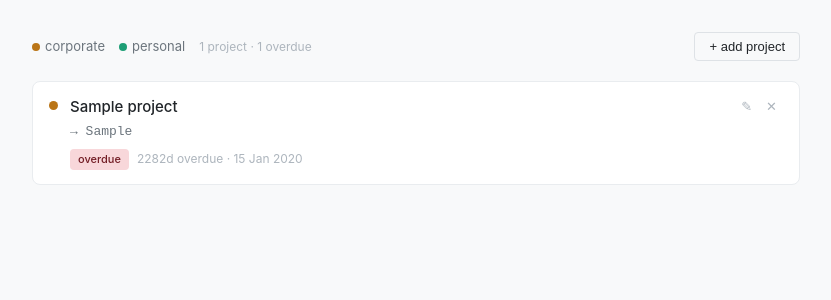
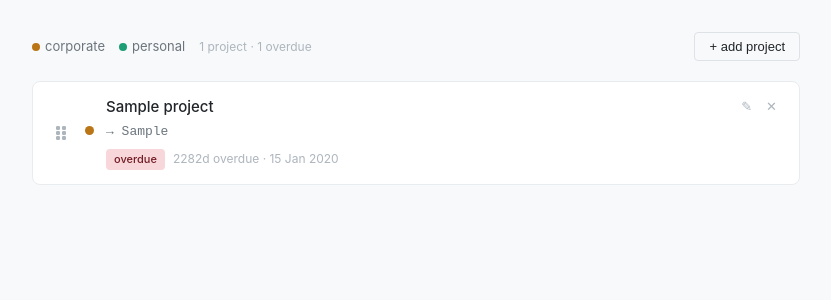
Before and after one commit to Emi7i/Project-tracker, a Django app: page / in a window 1280 px wide. Shown: the top 300 px of the page, without its empty margins (224-1055 px from the left). Run offline with Django 4.2, Linux system fonts and the light colour scheme; tables that the repository leaves empty hold one stand-in row (values such as "Sample post").

Commit message:
Add drag and reorder functionality

```diff
--- a/projects/models.py
+++ b/projects/models.py
@@ -12,6 +12,7 @@ class Project(models.Model):
     project_type = models.CharField(max_length=20, choices=PROJECT_TYPES, default='corporate')
     due_date = models.DateField(null=True, blank=True)
     next_action = models.CharField(max_length=500, blank=True)
+    order = models.IntegerField(default=0)
     created_at = models.DateTimeField(auto_now_add=True)
     updated_at = models.DateTimeField(auto_now=True)
 
--- a/projects/urls.py
+++ b/projects/urls.py
@@ -7,4 +7,5 @@ urlpatterns = [
     path('update/<int:pk>/', views.project_update, name='project_update'),
     path('delete/<int:pk>/', views.project_delete, name='project_delete'),
     path('api/project/<int:pk>/', views.project_detail_api, name='project_detail_api'),
+    path('reorder/', views.reorder_projects, name='reorder_projects'),
 ]
--- a/projects/views.py
+++ b/projects/views.py
@@ -5,11 +5,7 @@ from .models import Project
 
 
 def project_list(request):
-    projects = list(Project.objects.all())
-
-    # Sort by status priority
-    status_order = {'overdue': 0, 'atrisk': 1, 'ontrack': 2, 'ongoing': 3}
-    projects.sort(key=lambda p: status_order.get(p.status, 99))
+    projects = list(Project.objects.all().order_by('order'))
 
     overdue_count = sum(1 for p in projects if p.status == 'overdue')
 
@@ -92,3 +88,20 @@ def project_detail_api(request, pk):
         'due_date': project.due_date.isoformat() if project.due_date else '',
         'next_action': project.next_action,
     })
+
+
+@csrf_exempt
+def reorder_projects(request):
+    if request.method == 'POST':
+        import json
+        try:
+            order_data = json.loads(request.POST.get('order_data', '[]'))
+            for item in order_data:
+                project = get_object_or_404(Project, pk=item['id'])
+                project.order = item['order']
+                project.save()
+            return JsonResponse({'success': True})
+        except Exception as e:
+            return JsonResponse({'success': False, 'error': str(e)}, status=400)
+
+    return JsonResponse({'error': 'Invalid request'}, status=400)
--- a/templates/projects/index.html
+++ b/templates/projects/index.html
@@ -5,6 +5,7 @@
     <meta charset="UTF-8">
     <meta name="viewport" content="width=device-width, initial-scale=1.0">
     <title>Project Tracker</title>
+    <link rel="stylesheet" href="https://cdnjs.cloudflare.com/ajax/libs/font-awesome/6.5.1/css/all.min.css">
     <style>
         :root {
             --color-background-primary: #ffffff;
@@ -65,14 +66,42 @@
             display: flex;
             align-items: flex-start;
             gap: 12px;
+            transition: box-shadow 0.2s;
+        }
+
+        .proj-card.dragging {
+            opacity: 0.5;
+            box-shadow: 0 4px 12px rgba(0, 0, 0, 0.15);
+        }
+
+        .drag-handle {
+            cursor: grab;
+            color: var(--color-text-tertiary);
+            padding: 0;
+            display: flex;
+            align-items: center;
+            justify-content: center;
+            flex-shrink: 0;
+            width: 24px;
+            height: 24px;
+            align-self: center;
+        }
+
+        .drag-handle:hover {
+            color: var(--color-text-secondary);
+        }
+
+        .drag-handle:active {
+            cursor: grabbing;
         }
 
         .proj-dot {
             width: 9px;
             height: 9px;
             border-radius: 50%;
-            margin-top: 5px;
             flex-shrink: 0;
+            align-self: center;
+            margin-bottom: 5px;
         }
 
         .proj-body {
@@ -275,7 +304,10 @@
                 <div style="text-align: center; padding: 3rem 1rem; color: var(--color-text-tertiary); font-size: 14px">no projects yet — add your first one above</div>
             {% else %}
                 {% for project in projects %}
-                    <div class="proj-card">
+                    <div class="proj-card" data-id="{{ project.id }}" draggable="true">
+                        <div class="drag-handle">
+                            <i class="fa-solid fa-grip-vertical"></i>
+                        </div>
                         <span class="proj-dot" style="background: {{ project.dot_color }}"></span>
                         <div class="proj-body">
                             <div class="proj-name">{{ project.name }}</div>
@@ -299,6 +331,72 @@
 
     <script>
         let editingId = null;
+        let draggedItem = null;
+
+        // Drag and drop functionality
+        const projectList = document.getElementById('project-list');
+
+        projectList.addEventListener('dragstart', function(e) {
+            const card = e.target.closest('.proj-card');
+            if (card) {
+                draggedItem = card;
+                card.classList.add('dragging');
+                e.dataTransfer.effectAllowed = 'move';
+            }
+        });
+
+        projectList.addEventListener('dragend', function(e) {
+            const card = e.target.closest('.proj-card');
+            if (card) {
+                card.classList.remove('dragging');
+                draggedItem = null;
+                saveNewOrder();
+            }
+        });
+
+        projectList.addEventListener('dragover', function(e) {
+            e.preventDefault();
+            const card = e.target.closest('.proj-card');
+            if (card && card !== draggedItem) {
+                const rect = card.getBoundingClientRect();
+                const midY = rect.top + rect.height / 2;
+
+                if (e.clientY < midY) {
+                    projectList.insertBefore(draggedItem, card);
+                } else {
+                    projectList.insertBefore(draggedItem, card.nextSibling);
+                }
+            }
+        });
+
+        async function saveNewOrder() {
+            const cards = document.querySelectorAll('.proj-card');
+            const orderData = [];
+
+            cards.forEach((card, index) => {
+                const id = card.getAttribute('data-id');
+                orderData.push({ id: parseInt(id), order: index });
+            });
+
+            try {
+                const formData = new FormData();
+                formData.append('csrfmiddlewaretoken', document.querySelector('[name=csrfmiddlewaretoken]').value);
+                formData.append('order_data', JSON.stringify(orderData));
+
+                const response = await fetch('/reorder/', {
+                    method: 'POST',
+                    body: formData
+                });
+
+                const result = await response.json();
+
+                if (!result.success) {
+                    console.error('Failed to save order');
+                }
+            } catch (error) {
+                console.error('Error saving order:', error);
+            }
+        }
 
         function toggleForm() {
             editingId = null;
```
Also changed, not shown: projects/migrations/0002_project_order.py (added).
